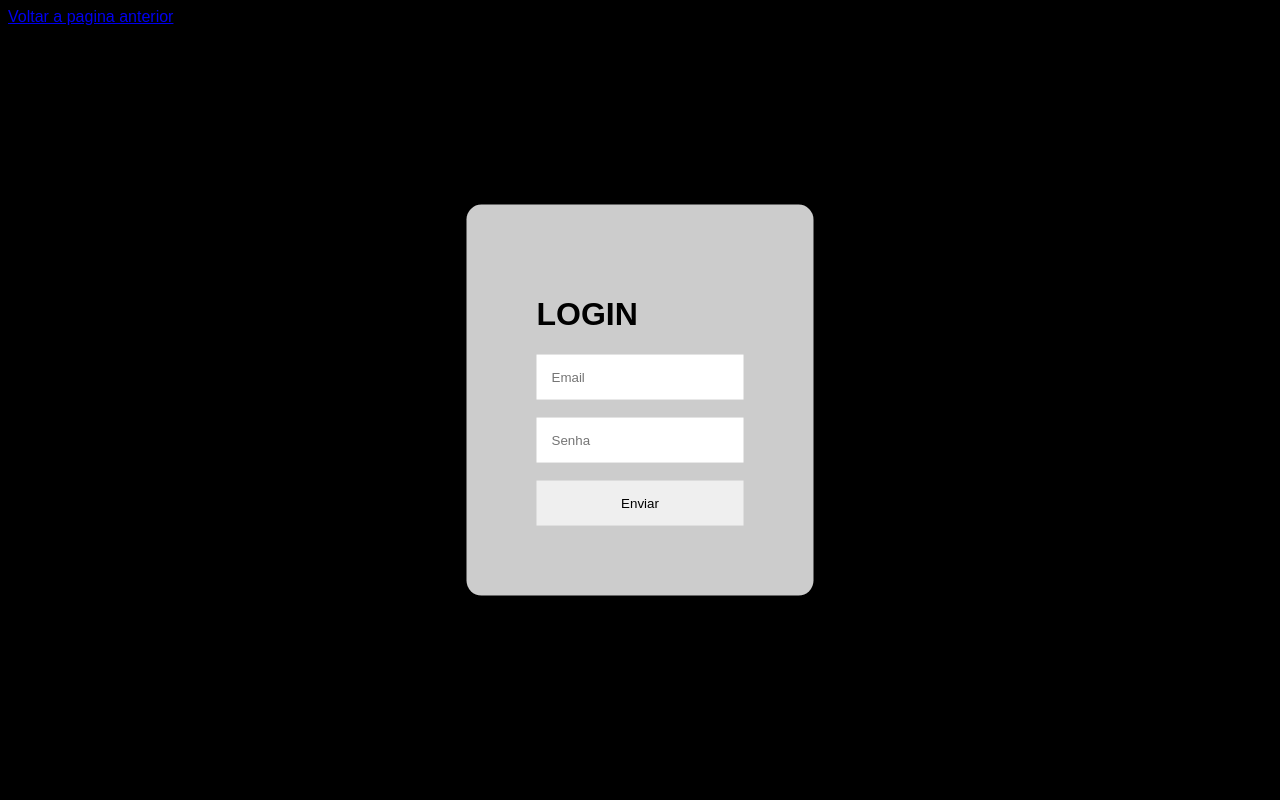
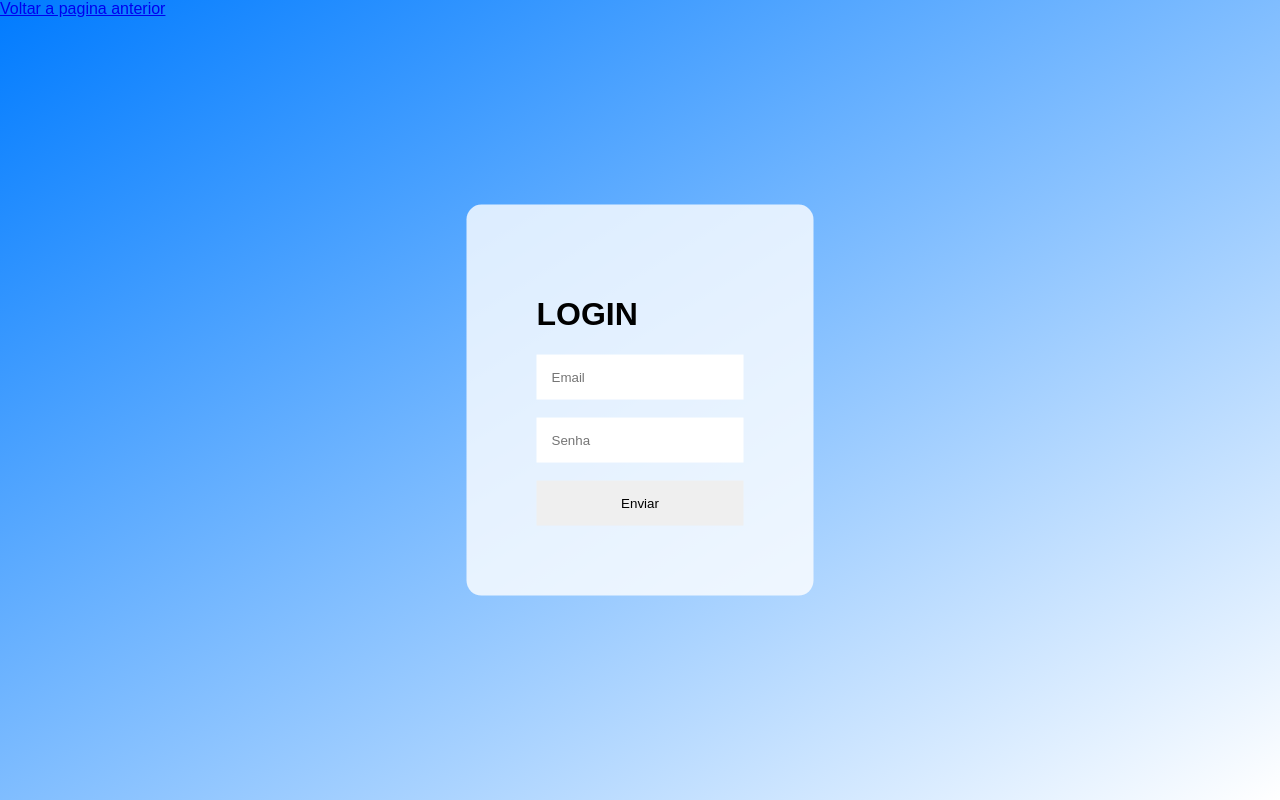
Before and after one commit to gabrielll05/site-chamado, a PHP site: page /chamado.php in a window 1280 px wide. Run offline with PHP 8.4, Linux system fonts and the light colour scheme.

Commit message:
Sugestão de alteração

```diff
--- a/chamado.php
+++ b/chamado.php
@@ -7,10 +7,13 @@
     <title>Login</title>
     <style>
         body {
-            font-family: Arial, Helvetica, sans-serif;
-            background-color: black;
+    font-family: Arial, Helvetica, sans-serif;
+    background: linear-gradient(to bottom right, #007BFF, #ffffff); /* Degradê azul para branco */
+    min-height: 100vh;
+    margin: 0;
+    padding: 0;
+}
 
-        }
 
         div {
             background-color: rgba(255, 255, 255, 0.8);
```
